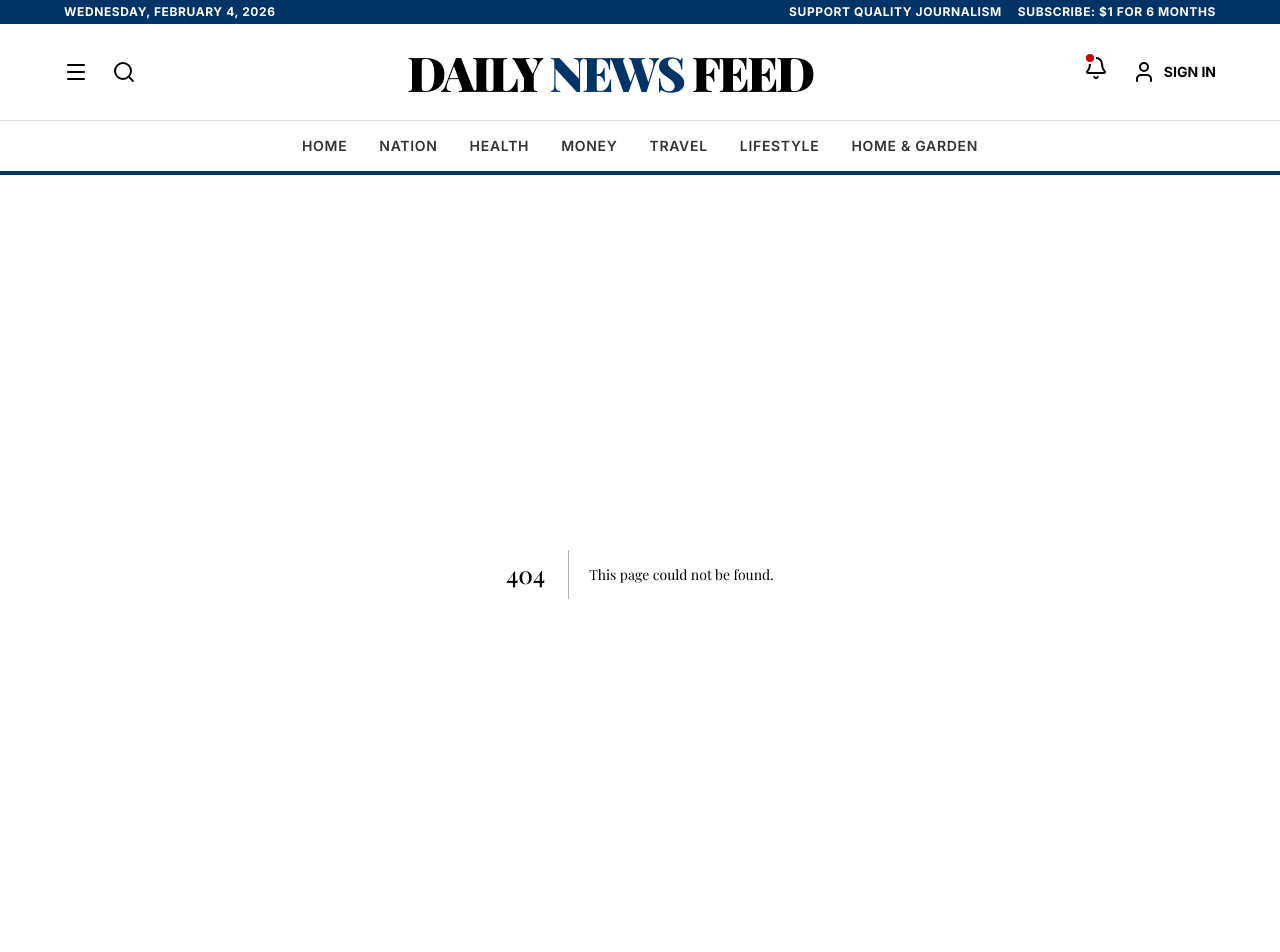
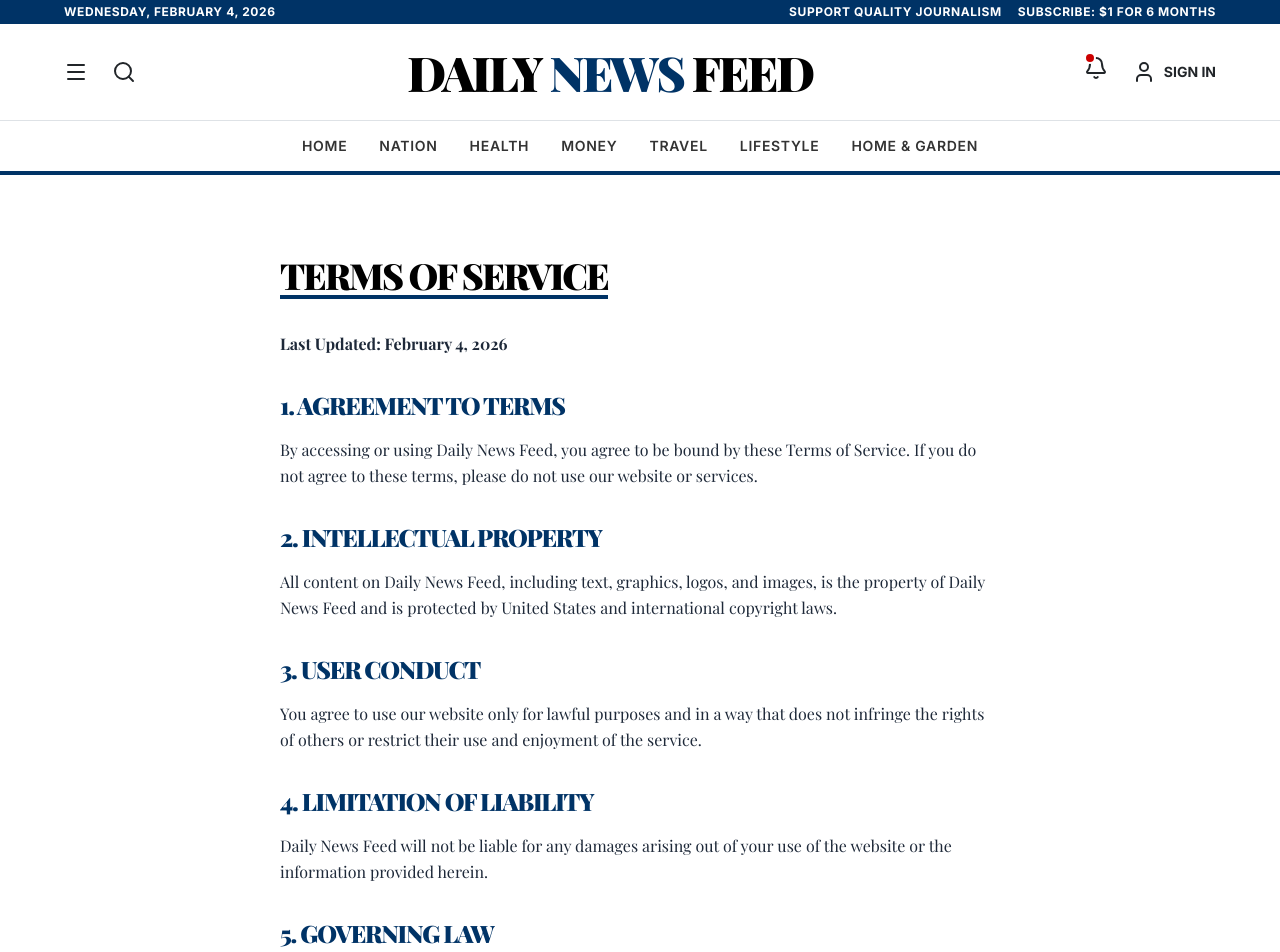
Before and after one commit to arisrobles/USA-Daily-News, a Next.js app: page /terms in a window 1280 px wide. Before the commit this address had no page. Shown: the top 952 px of the page. Built offline with nearby package versions, Linux system fonts and the light colour scheme; a web font is replaced by a local one.

Commit message:
feat: implement all legal and compliance pages for full professionalism

```diff
--- /dev/null
+++ b/src/app/accessibility/page.tsx
@@ -0,0 +1,20 @@
+export default function AccessibilityPage() {
+    return (
+        <div className="news-container py-20 max-w-3xl">
+            <h1 className="text-4xl font-serif font-black mb-8 border-b-4 border-primary inline-block uppercase tracking-tighter">Accessibility</h1>
+            <div className="prose prose-sm md:prose-base font-serif text-gray-800 leading-relaxed">
+                <p className="mb-6 font-bold">Last Updated: February 4, 2026</p>
+                <p className="mb-6">Daily News Feed is committed to making our digital content accessible to all users, including those with disabilities. We strive to provide an inclusive experience for everyone.</p>
+
+                <h2 className="text-2xl font-black mb-4 mt-8 uppercase tracking-tighter text-primary">Our Commitment</h2>
+                <p className="mb-6">We are working to improve the accessibility of our website by following the Web Content Accessibility Guidelines (WCAG). This includes optimizing our site for screen readers, providing keyboard-only navigation, and ensuring high contrast ratios for text.</p>
+
+                <h2 className="text-2xl font-black mb-4 mt-8 uppercase tracking-tighter text-primary">Feedback</h2>
+                <p className="mb-6">We welcome your feedback on the accessibility of our website. If you encounter any barriers or have suggestions for improvement, please contact us at support@dailynewsfeed.com.</p>
+
+                <h2 className="text-2xl font-black mb-4 mt-8 uppercase tracking-tighter text-primary">Ongoing Efforts</h2>
+                <p className="mb-6">We view accessibility as an ongoing journey and are constantly reviewing our digital properties to ensure they remain accessible to the widest possible audience.</p>
+            </div>
+        </div>
+    );
+}
--- /dev/null
+++ b/src/app/ad-choices/page.tsx
@@ -0,0 +1,20 @@
+export default function AdChoicesPage() {
+    return (
+        <div className="news-container py-20 max-w-3xl">
+            <h1 className="text-4xl font-serif font-black mb-8 border-b-4 border-primary inline-block uppercase tracking-tighter">Ad Choices</h1>
+            <div className="prose prose-sm md:prose-base font-serif text-gray-800 leading-relaxed">
+                <p className="mb-6 font-bold">Last Updated: February 4, 2026</p>
+                <p className="mb-6">Daily News Feed is committed to providing you with clear information about the advertisements you see on our platform. We work with various advertising partners to deliver content that is relevant to you.</p>
+
+                <h2 className="text-2xl font-black mb-4 mt-8 uppercase tracking-tighter text-primary">Interest-Based Advertising</h2>
+                <p className="mb-6">We and our partners may use cookies and similar technologies to collect information about your browsing habits across different websites to show you ads that are tailored to your interests.</p>
+
+                <h2 className="text-2xl font-black mb-4 mt-8 uppercase tracking-tighter text-primary">Your Choices</h2>
+                <p className="mb-6">You can opt-out of receiving interest-based advertisements from many providers by visiting their opt-out pages or using your browser settings to manage tracking. Note that opting out does not mean you will stop seeing ads; it only means the ads will be less relevant to you.</p>
+
+                <h2 className="text-2xl font-black mb-4 mt-8 uppercase tracking-tighter text-primary">Third-Party Partners</h2>
+                <p className="mb-6">Our advertising partners include major networks and local providers. For more information on how they manage data, please refer to their respective privacy policies.</p>
+            </div>
+        </div>
+    );
+}
--- /dev/null
+++ b/src/app/cookies/page.tsx
@@ -0,0 +1,20 @@
+export default function CookiePolicyPage() {
+    return (
+        <div className="news-container py-20 max-w-3xl">
+            <h1 className="text-4xl font-serif font-black mb-8 border-b-4 border-primary inline-block uppercase tracking-tighter">Cookie Policy</h1>
+            <div className="prose prose-sm md:prose-base font-serif text-gray-800 leading-relaxed">
+                <p className="mb-6 font-bold">Last Updated: February 4, 2026</p>
+                <p className="mb-6">This Cookie Policy explains how Daily News Feed uses cookies and similar technologies to recognize you when you visit our website.</p>
+
+                <h2 className="text-2xl font-black mb-4 mt-8 uppercase tracking-tighter text-primary">What Are Cookies?</h2>
+                <p className="mb-6">Cookies are small data files that are placed on your computer or mobile device when you visit a website. They are widely used to make websites work more efficiently and provide or track information.</p>
+
+                <h2 className="text-2xl font-black mb-4 mt-8 uppercase tracking-tighter text-primary">How We Use Cookies</h2>
+                <p className="mb-6">We use cookies for several reasons, including security, site functionality, and performance analysis. Some cookies are "essential" for the site to work, while others help us improve your experience by remembering your preferences.</p>
+
+                <h2 className="text-2xl font-black mb-4 mt-8 uppercase tracking-tighter text-primary">Managing Cookies</h2>
+                <p className="mb-6">You can set or amend your web browser controls to accept or refuse cookies. If you choose to reject cookies, you may still use our website, though your access to some functionality and areas may be restricted.</p>
+            </div>
+        </div>
+    );
+}
--- /dev/null
+++ b/src/app/terms/page.tsx
@@ -0,0 +1,25 @@
+export default function TermsPage() {
+    return (
+        <div className="news-container py-20 max-w-3xl">
+            <h1 className="text-4xl font-serif font-black mb-8 border-b-4 border-primary inline-block uppercase tracking-tighter">Terms of Service</h1>
+            <div className="prose prose-sm md:prose-base font-serif text-gray-800 leading-relaxed">
+                <p className="mb-6 font-bold">Last Updated: February 4, 2026</p>
+
+                <h2 className="text-2xl font-black mb-4 mt-8 uppercase tracking-tighter text-primary">1. Agreement to Terms</h2>
+                <p className="mb-6">By accessing or using Daily News Feed, you agree to be bound by these Terms of Service. If you do not agree to these terms, please do not use our website or services.</p>
+
+                <h2 className="text-2xl font-black mb-4 mt-8 uppercase tracking-tighter text-primary">2. Intellectual Property</h2>
+                <p className="mb-6">All content on Daily News Feed, including text, graphics, logos, and images, is the property of Daily News Feed and is protected by United States and international copyright laws.</p>
+
+                <h2 className="text-2xl font-black mb-4 mt-8 uppercase tracking-tighter text-primary">3. User Conduct</h2>
+                <p className="mb-6">You agree to use our website only for lawful purposes and in a way that does not infringe the rights of others or restrict their use and enjoyment of the service.</p>
+
+                <h2 className="text-2xl font-black mb-4 mt-8 uppercase tracking-tighter text-primary">4. Limitation of Liability</h2>
+                <p className="mb-6">Daily News Feed will not be liable for any damages arising out of your use of the website or the information provided herein.</p>
+
+                <h2 className="text-2xl font-black mb-4 mt-8 uppercase tracking-tighter text-primary">5. Governing Law</h2>
+                <p className="mb-6">These terms are governed by and construed in accordance with the laws of the United States of America.</p>
+            </div>
+        </div>
+    );
+}
--- a/src/components/layout/Footer.tsx
+++ b/src/components/layout/Footer.tsx
@@ -62,10 +62,10 @@ export default function Footer() {
                 <div className="border-t border-border pt-8 flex flex-col md:flex-row justify-between items-center text-[10px] font-bold uppercase tracking-widest text-muted gap-4">
                     <div className="flex flex-wrap justify-center gap-6">
                         <Link href="/privacy" className="hover:underline">Privacy Policy</Link>
-                        <Link href="/privacy" className="hover:underline">Terms of Service</Link>
-                        <Link href="/privacy" className="hover:underline">Ad Choices</Link>
-                        <Link href="/privacy" className="hover:underline">Cookie Policy</Link>
-                        <Link href="/privacy" className="hover:underline">Accessibility</Link>
+                        <Link href="/terms" className="hover:underline">Terms of Service</Link>
+                        <Link href="/ad-choices" className="hover:underline">Ad Choices</Link>
+                        <Link href="/cookies" className="hover:underline">Cookie Policy</Link>
+                        <Link href="/accessibility" className="hover:underline">Accessibility</Link>
                     </div>
                     <span>&copy; {currentYear} Daily News Feed. All rights reserved.</span>
                 </div>
```
